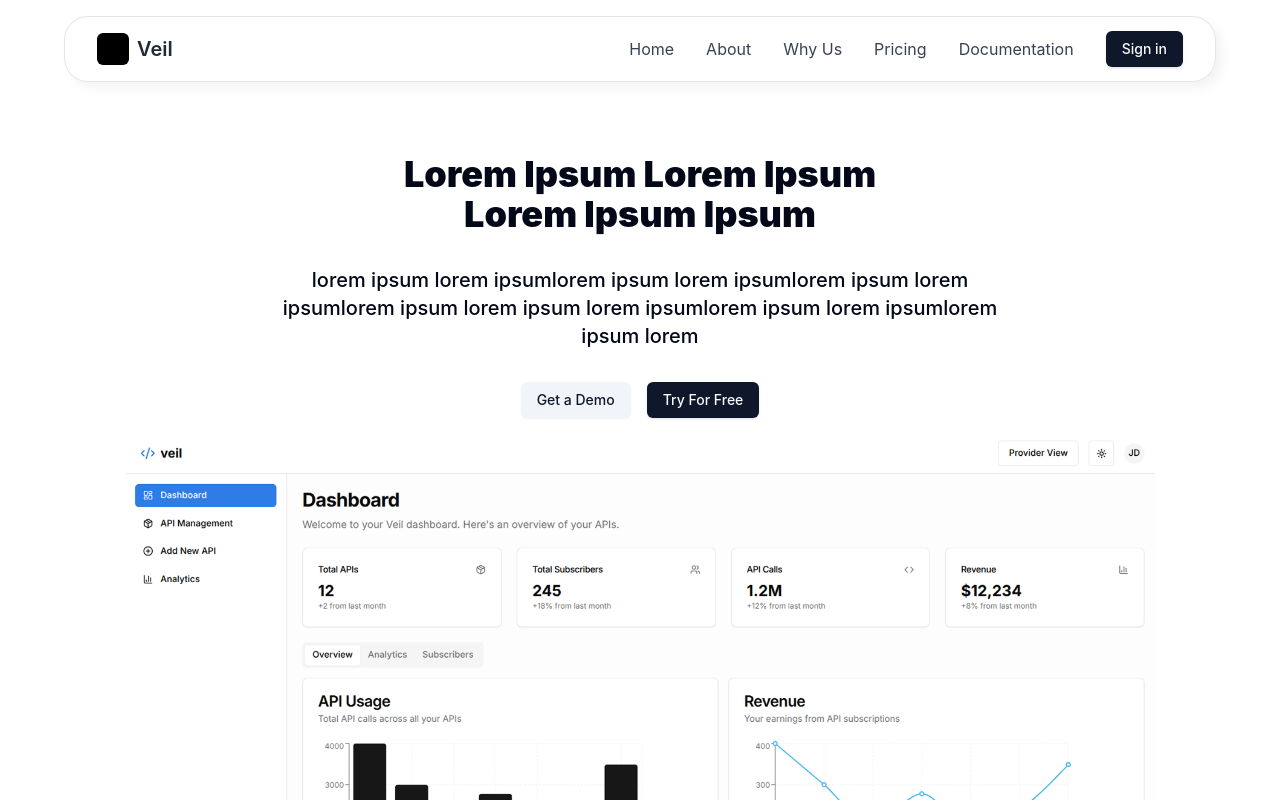
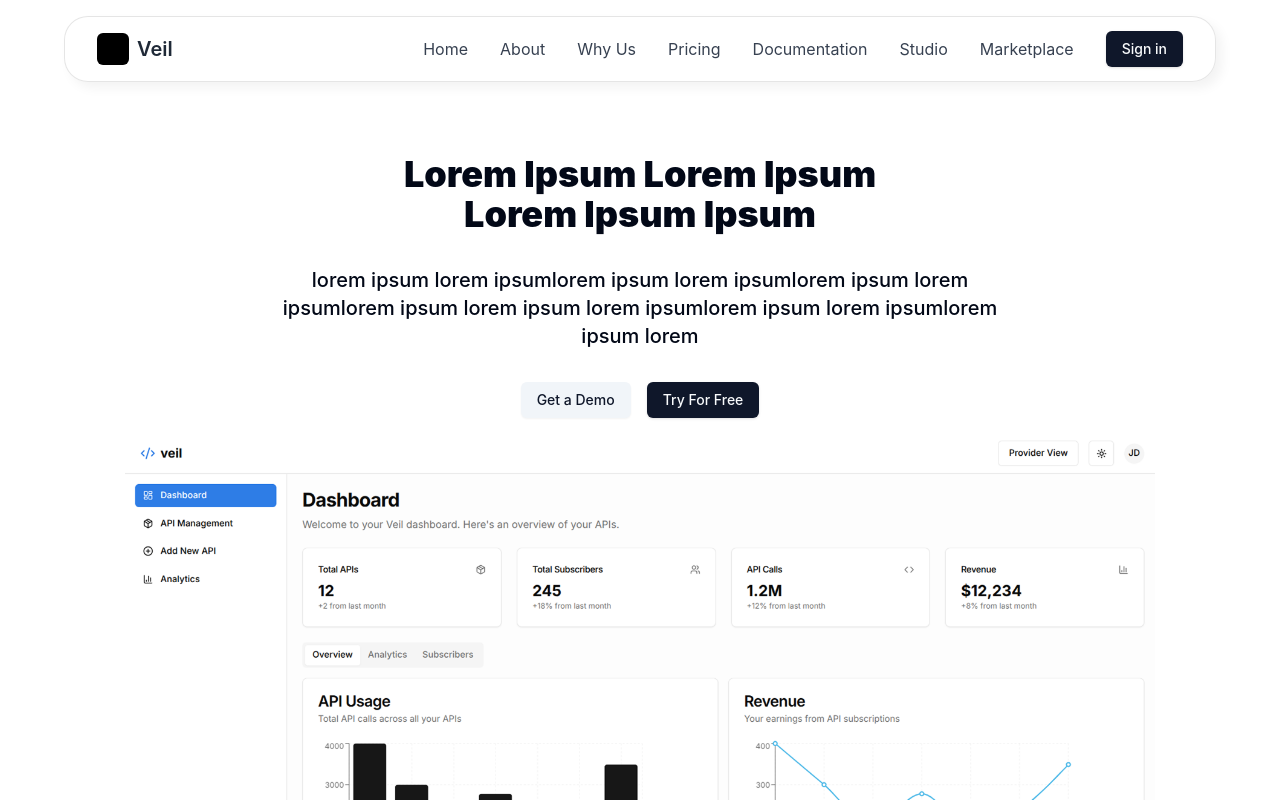
Before and after one commit to try-veil/veil, a Next.js app in the folder packages/platform/web/apps/complete-application/: page / in a window 1280 px wide. Shown: the top 800 px of the page. Built offline with nearby package versions, Linux system fonts and the light colour scheme; no server answers.

Commit message:
added navlinks in home page

```diff
--- a/packages/platform/web/apps/complete-application/src/features/home/Navbar.tsx
+++ b/packages/platform/web/apps/complete-application/src/features/home/Navbar.tsx
@@ -39,8 +39,8 @@ export default function Navbar({ session, user }: NavbarProps) {
         w-[90vw] max-w-6xl
       ${
         scrolled
-        ? "shadow-lg dark:shadow-[0_4px_12px_rgba(255,255,255,0.08)]"
-        : "shadow-[6px_6px_12px_rgba(0,0,0,0.05),-6px_-6px_12px_rgba(255,255,255,0.7)] dark:shadow-[6px_6px_12px_rgba(0,0,0,0.4),-6px_-6px_12px_rgba(255,255,255,0.05)]"
+          ? "shadow-lg dark:shadow-[0_4px_12px_rgba(255,255,255,0.08)]"
+          : "shadow-[6px_6px_12px_rgba(0,0,0,0.05),-6px_-6px_12px_rgba(255,255,255,0.7)] dark:shadow-[6px_6px_12px_rgba(0,0,0,0.4),-6px_-6px_12px_rgba(255,255,255,0.05)]"
       }`}
         style={{ backdropFilter: "blur(12px)" }}
       >
@@ -49,8 +49,7 @@ export default function Navbar({ session, user }: NavbarProps) {
             {/* Logo */}
             <div className="flex-shrink-0 flex items-center">
               <Link href="/" className="flex items-center">
-                <div className="w-8 h-8 bg-black dark:bg-white rounded-md flex items-center justify-center mr-2">
-                </div>
+                <div className="w-8 h-8 bg-black dark:bg-white rounded-md flex items-center justify-center mr-2"></div>
                 <span className="text-gray-800 dark:text-white font-semibold text-xl">
                   Veil
                 </span>
@@ -88,6 +87,18 @@ export default function Navbar({ session, user }: NavbarProps) {
                 className="text-gray-700 dark:text-white hover:text-black transition-colors duration-200"
               >
                 Documentation
+              </Link>
+              <Link
+                href="/studio"
+                className="text-gray-700 dark:text-white hover:text-black transition-colors duration-200"
+              >
+                Studio
+              </Link>
+              <Link
+                href="/marketplace"
+                className="text-gray-700 dark:text-white hover:text-black transition-colors duration-200"
+              >
+                Marketplace
               </Link>
 
               <LoginButton session={session} user={user} />
```
